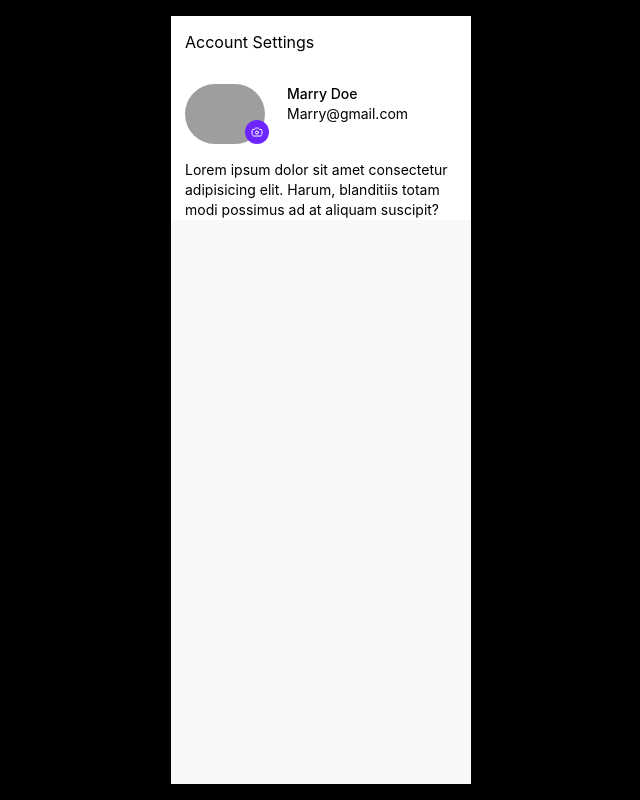
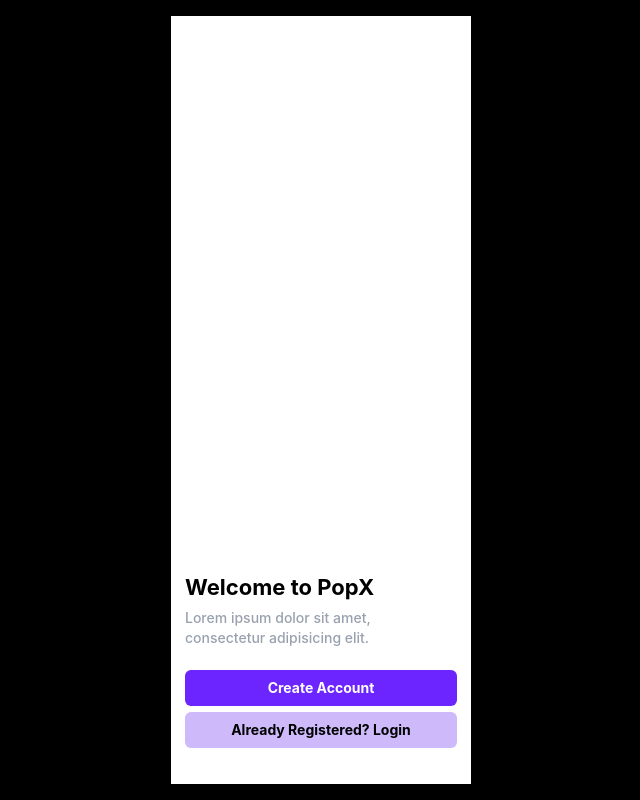
Before and after one commit to Prathamesh2603/PopX, a React (Vite) app: page / in a window 1280 px wide. Shown: the whole page, without its empty margins (319-959 px from the left). Built offline with nearby package versions, Linux system fonts and the light colour scheme; grey boxes are pictures that could not be loaded.

Commit message:
routes are added to app.jsx

```diff
--- a/src/App.jsx
+++ b/src/App.jsx
@@ -2,15 +2,17 @@
 import { CreateAccPage } from "./pages/CreateAccPage";
 import { LoginPage } from "./pages/LoginPage";
 import { WelcomePage } from "./pages/WelcomePage";
-
+import { Route, Routes } from "react-router-dom";
 
 const App = () => {
   return (
     <div className="bg-black h-screen w-full py-4">
-      {/* <WelcomePage />       */}
-      {/* <CreateAccPage /> */}
-      {/* <LoginPage /> */}
-      <AccountSetting />
+      <Routes>
+        <Route path="/" element={ <WelcomePage /> } />
+        <Route path="/account" element={ <CreateAccPage /> } />
+        <Route path="/login" element={ <LoginPage /> } />
+        <Route path="/setting" element={ <AccountSetting /> } />
+      </Routes>
     </div>
   )
 }
```
